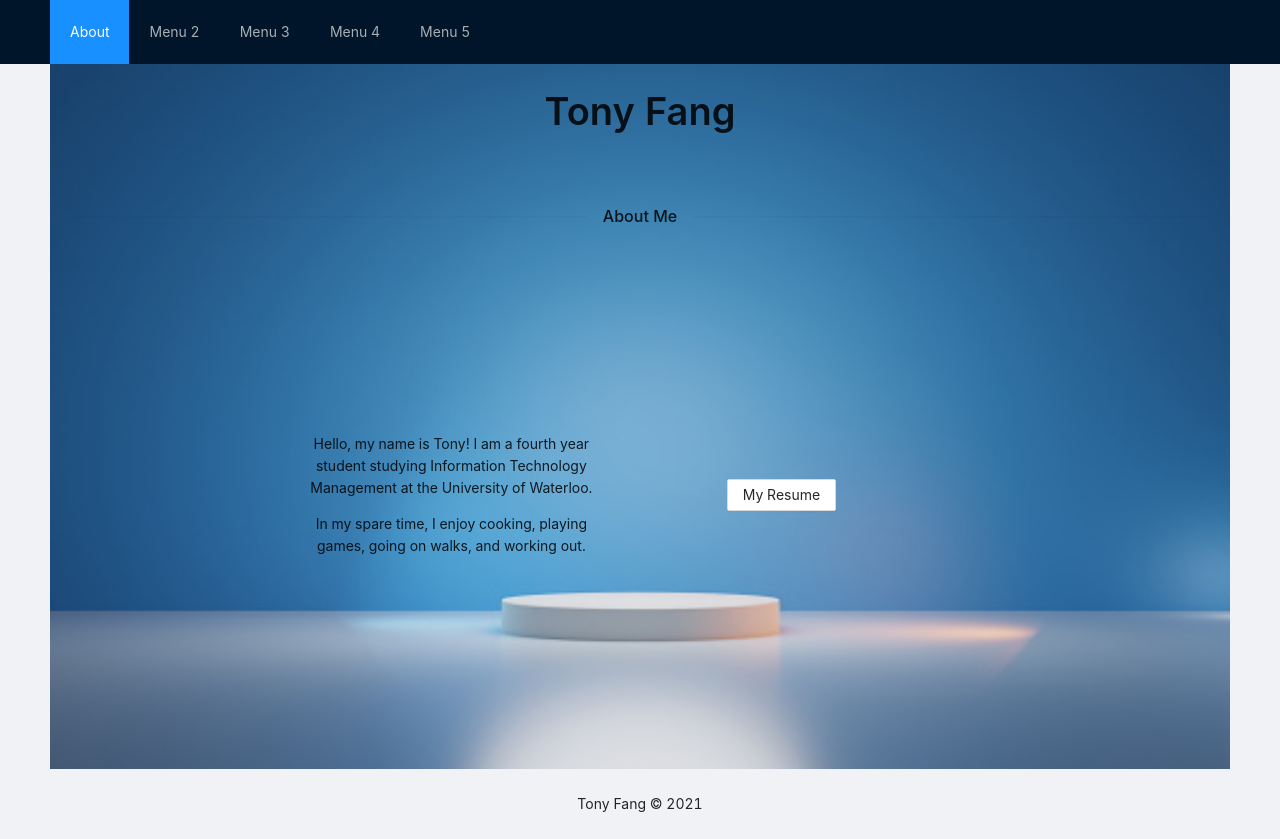
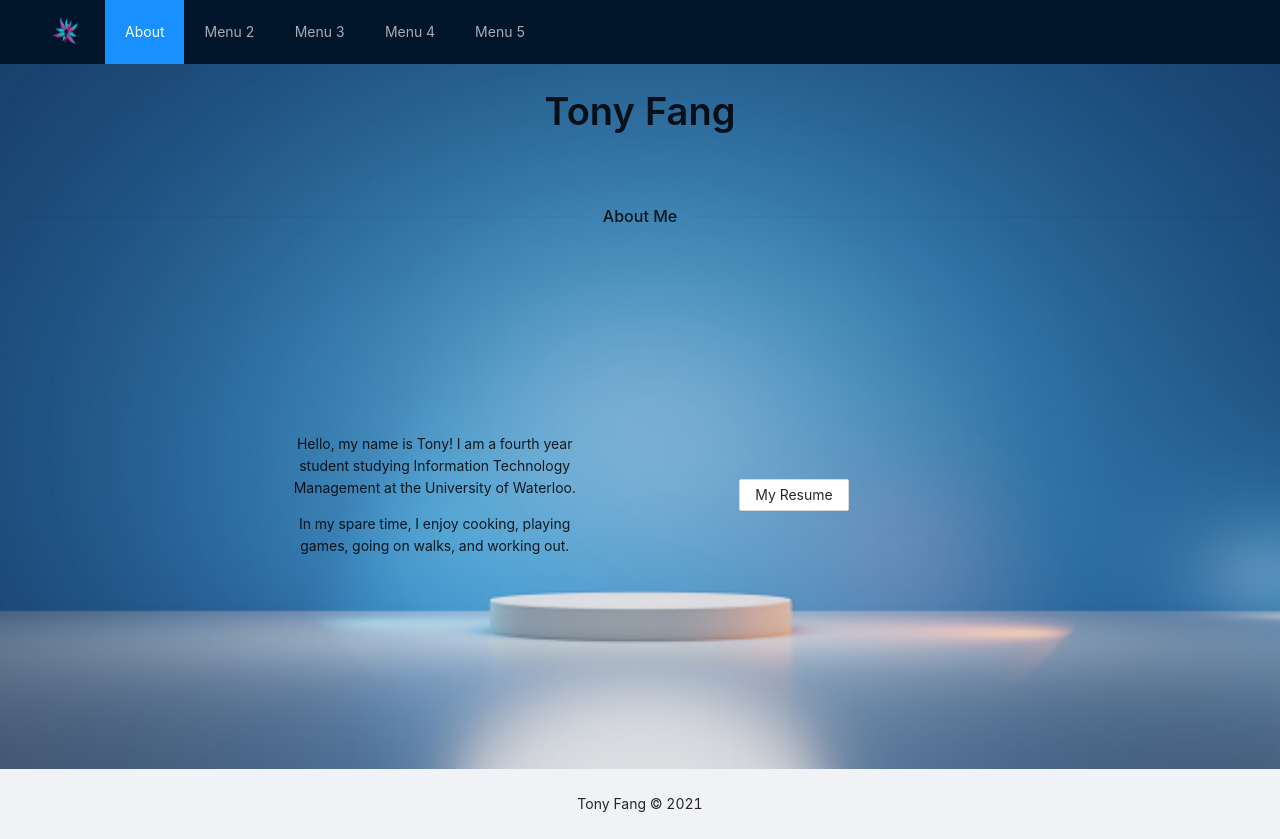
Before and after one commit to landf2000/reactAppClient, a React (Create React App) app: page / in a window 1280 px wide. Built offline with nearby package versions, Linux system fonts and the light colour scheme.

Commit message:
added logo

```diff
--- a/src/App.js
+++ b/src/App.js
@@ -1,9 +1,8 @@
 import React, { useState, Component } from "react";
-import logo from './logo.svg';
 import './App.css';
-import { Button, Layout, Menu, Breadcrumb, Row, Col, Typography, Divider } from 'antd';
+import { Button, Layout, Menu, Breadcrumb, Row, Col, Typography, Divider, Affix } from 'antd';
 
-import background from "./background.jpg";
+import logo from "./logo.png";
 
 const { Header, Content, Footer } = Layout;
 const { Title } = Typography;
@@ -186,7 +185,9 @@ class App extends Component {
     return (
       <div className="App">
         <Layout className="layout">
+          <Affix offsetTop={0}>
             <Header>
+              <img src={logo} style={{ float: "left", width: "31px", height: "31px", margin: "16px 24px 16px 0", backgroundColor: "transparent" }} alt="logo" />
               <Menu onClick={this.handleClick} theme="dark" mode="horizontal" defaultSelectedKeys={['1']}>
                 <Menu.Item key={1}>About</Menu.Item>
                 <Menu.Item key={2}>Menu 2</Menu.Item>
@@ -195,7 +196,8 @@ class App extends Component {
                 <Menu.Item key={5}>Menu 5</Menu.Item>
               </Menu>
             </Header>
-          <Content style={{ padding: '0 50px' }}>
+          </Affix>
+          <Content>
 
             {this.menuSelector(this.state.click)}
 
```
Also changed, not shown: src/logo.png (added). Lines whose indentation alone changed are shown as unchanged.
